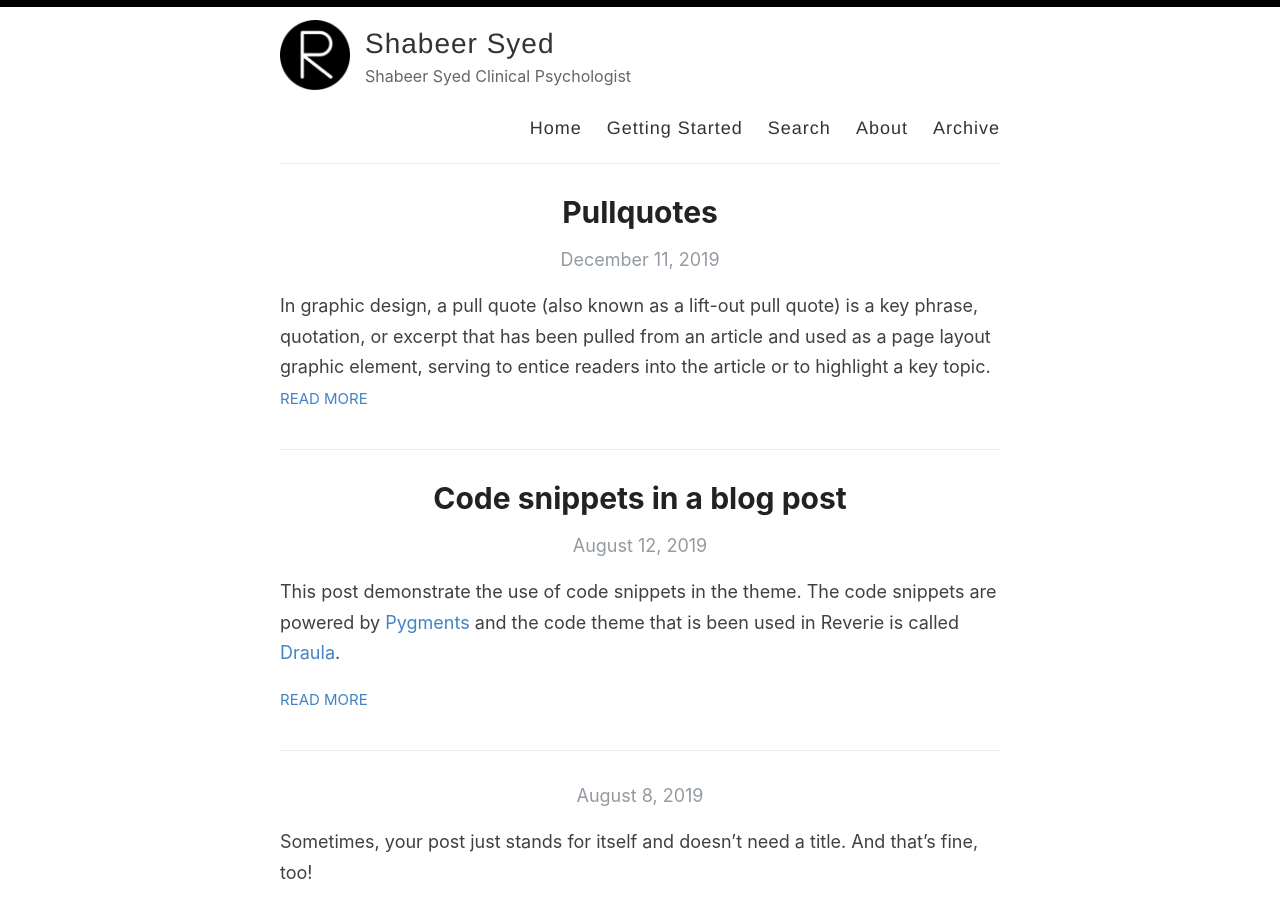
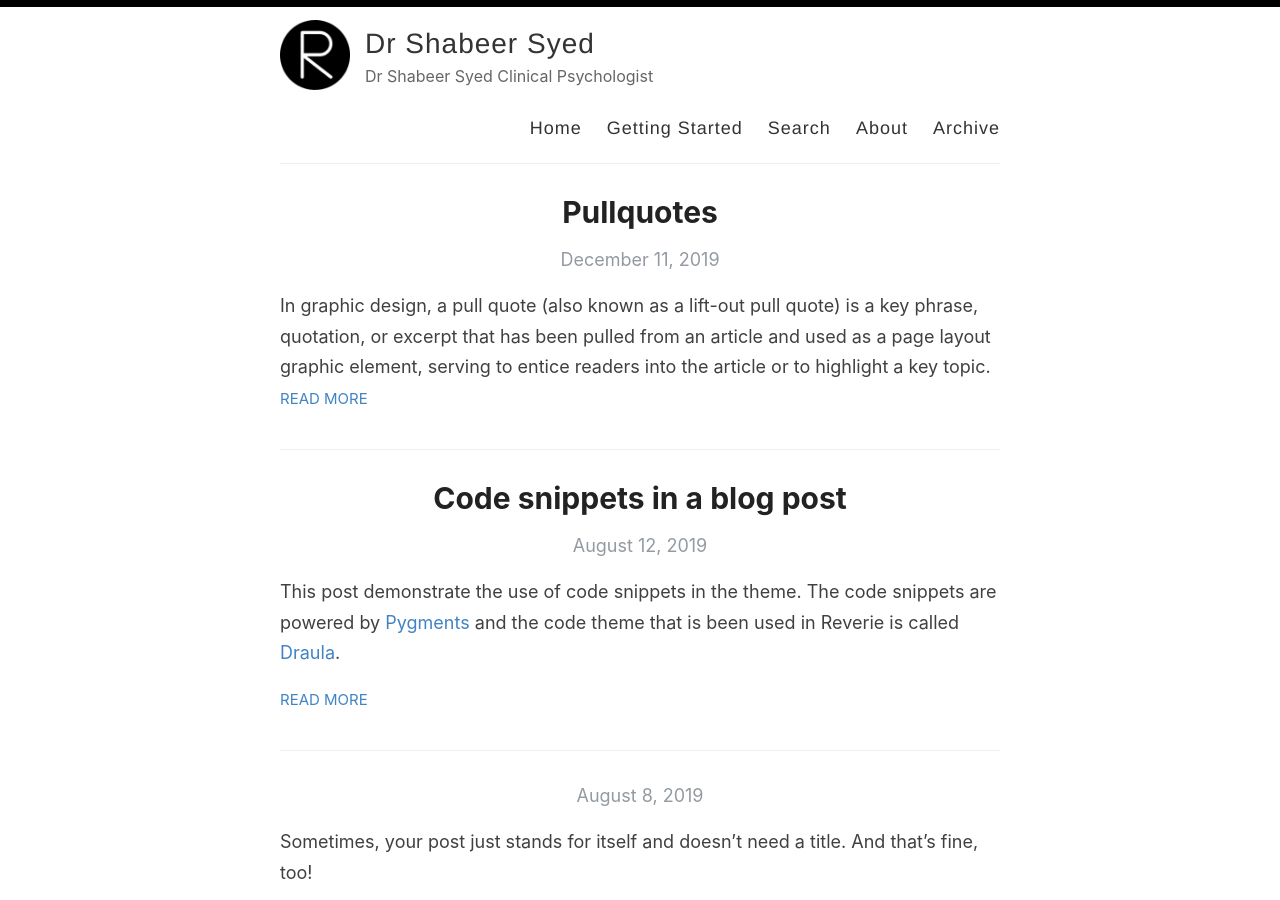
Before and after one commit to shabeer-syed/shabeersyed, a Jekyll site: the page built from index.html, in a window 1280 px wide and 900 px high. Built offline with Jekyll 4.4.1, drawn with Linux system fonts in a browser that asks for light colours; the list of posts is cut into pages by our own code.

```diff
--- a/_config.yml
+++ b/_config.yml
@@ -3,13 +3,13 @@
 #
 
 # Name of your site (displayed in the header)
-name: Shabeer Syed
+name: Dr Shabeer Syed
 
 # Name of the author
-author: Shabeer Syed
+author: Dr Shabeer Syed
 
 # Short bio or description (displayed in the header)
-description: Shabeer Syed Clinical Psychologist
+description: Dr Shabeer Syed Clinical Psychologist
 
 # URL of your avatar or profile pic (you could use your GitHub profile pic)
 avatar: /images/reverie.png
```
